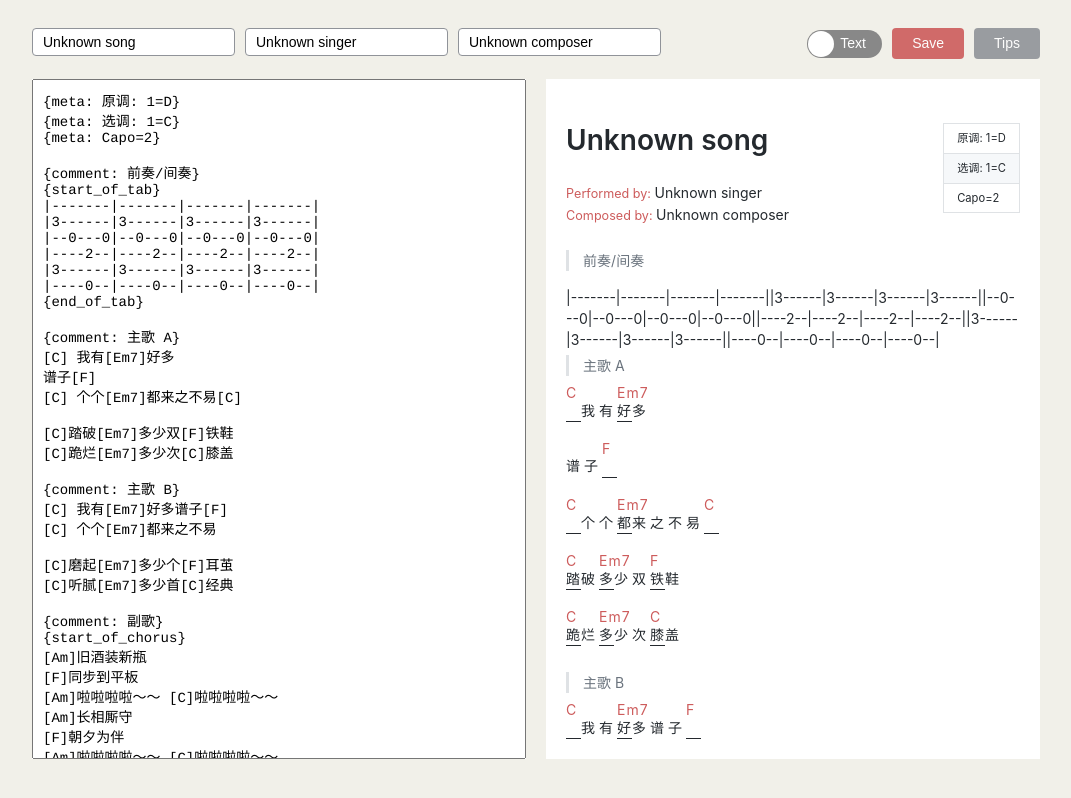
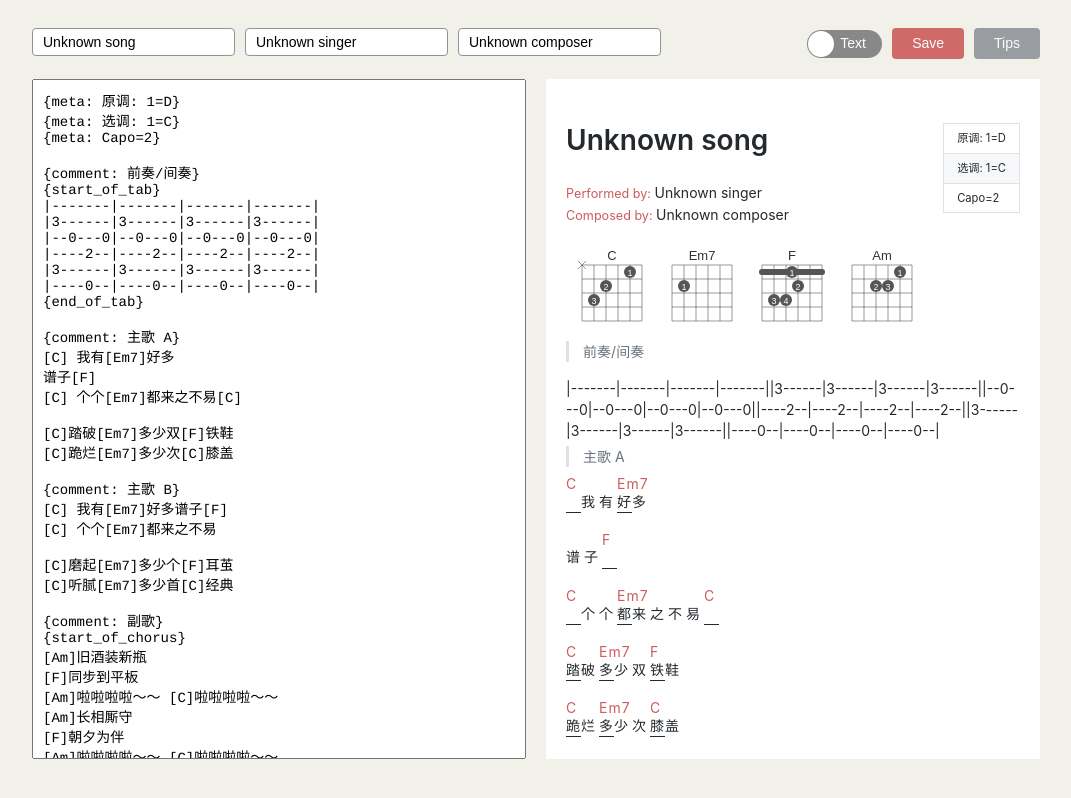
Before and after one commit to haixiangyan/guitar-tabs-editor, a React (Create React App) app: page / in a window 1280 px wide. Shown: the whole page, without its empty margins (104-1175 px from the left). Built offline with nearby package versions, Linux system fonts and the light colour scheme.

Commit message:
Add chord groups

```diff
--- a/src/components/Previewer/Body/Body.jsx
+++ b/src/components/Previewer/Body/Body.jsx
@@ -9,8 +9,6 @@ import './styles.css';
 // Import Parser
 import Parser from './Parser';
 
-import chords from '../../../assets/dataSource/chords';
-
 export default class Body extends PureComponent {
 
   render() {
@@ -19,19 +17,20 @@ export default class Body extends PureComponent {
       editorForm,
     } = this.props;
     let test1 = Parser.preProcess(editorForm.content);
-    let test = Parser.parseBody(test1, headerForm.isEmbedChord);
+    let parsedContent = Parser.parseBody(test1, headerForm.isEmbedChord);
+    let chords = Parser.parseChords(test1);
 
     return (
       <div className="ge-previewer-body-container">
-        {/*<div>*/}
-          {/*{*/}
-            {/*chords.map((chord) => (*/}
-              {/*<Chord chord={chord} options={{size: ''}}></Chord>*/}
-            {/*))*/}
-          {/*}*/}
-        {/*</div>*/}
+        <div>
+          {
+            !headerForm.isEmbedChord && chords.map((chord) => (
+              <Chord key={chord.name} chord={chord} options={{size: 'large'}}/>
+            ))
+          }
+        </div>
         {
-          test.map((renderedItem, index) => (
+          parsedContent.map((renderedItem, index) => (
             <section className="ge-previewer-section" key={index}>
               {renderedItem}
             </section>
--- a/src/components/Previewer/Body/Lyrics/Lyrics.jsx
+++ b/src/components/Previewer/Body/Lyrics/Lyrics.jsx
@@ -11,7 +11,7 @@ import './styles.css';
 import chords from '../../../../assets/dataSource/chords';
 
 // Define regular expression to get the chord
-const chordRegExp = /(?:\[([\w]*)\])?(.)?([^[]*)/g;
+const chordRegExp = /(?:\[([^\]]*)])?(.)?([^[]*)/g;
 const englishRegExp = /[a-zA-Z]/;
 
 const searchChord = (name) => {
@@ -49,7 +49,7 @@ export default class Lyrics extends PureComponent {
     })
 
     return chords;
-  }
+  };
 
   /**
    * Give a style to anchor according to its type
@@ -58,22 +58,13 @@ export default class Lyrics extends PureComponent {
     return {
       width: englishRegExp.test(anchor) ? 10 : 15,
     }
-  }
-
-  /**
-   * Give a style to lyrics container according to the type of chord
-   */
-  mapLyricsStyle = (isEmbedChord) => {
-    return {
-      paddingTop: isEmbedChord ? 15 : 10,
-      paddingBottom: isEmbedChord ? 15 : 10,
-    }
-  }
+  };
 
   render() {
     const {
       children,
-      isEmbedChord
+      isEmbedChord,
+      pushChords
     } = this.props;
 
     return (
@@ -85,7 +76,10 @@ export default class Lyrics extends PureComponent {
         <p className="ge-lyrics">
           {
             // Map each chord data to the lyrics
-            this.mapChords(children).map((chordData, index) => (
+            this.mapChords(children).map((chordData, index) => {
+              let chord = searchChord(chordData.name);
+
+              return (
               chordData.index > 0 ?
                 // Start with chord
                 <span className="ge-chord-item" key={index}>
@@ -96,7 +90,7 @@ export default class Lyrics extends PureComponent {
                     {
                       isEmbedChord ?
                       <span className="ge-anchor-chordimg">
-                        <Chord chord={searchChord(chordData.name)} options={{size: 'small'}}/>
+                        <Chord chord={chord} options={{size: 'small'}}/>
                       </span>
                       :
                       <span className="ge-anchor-chordname">{chordData.name}</span>
@@ -112,7 +106,7 @@ export default class Lyrics extends PureComponent {
                   <span>{chordData.anchor}</span>
                   <span>{chordData.extra}</span>
                 </span>
-            ))
+            )})
           }
         </p>
       </div>
@@ -122,8 +116,8 @@ export default class Lyrics extends PureComponent {
 
 Lyrics.propTypes = {
   isEmbedChord: PropTypes.bool
-}
+};
 
 Lyrics.defaultProps = {
   isEmbedChord: false
-}
+};
--- a/src/components/Previewer/Body/Parser.js
+++ b/src/components/Previewer/Body/Parser.js
@@ -3,6 +3,8 @@ import React from 'react';
 import Lyrics from './Lyrics/Lyrics';
 import Comment from './Comment/Comment';
 import Chorus from './Chorus/Chorus';
+
+import chords from '../../../assets/dataSource/chords';
 
 // Regular expression for global source text matching
 const metaRegExp = /^(?:{meta:([^}]*)})$/gm;
@@ -14,6 +16,18 @@ const endTabRegExp = /^{end_of_tab}$/g;
 const startChorusRegExp = /^{start_of_chorus}$/g;
 const endChorusRegExp = /^{end_of_chorus}$/g;
 const spaceRegExp = /^[\s]*$/g;
+const chordRegExp = /\[([^\]]*)]/g;
+
+// Search chord
+const searchChord = (name) => {
+  let chordsLen = chords.length;
+
+  for (let i = 0 ; i < chordsLen ; i++) {
+    if (chords[i].name === name) {
+      return chords[i];
+    }
+  }
+};
 
 export default {
   /**
@@ -144,6 +158,24 @@ export default {
     return renderedBuffer;
   },
   /**
+   * Get chords that appear in the lyrics
+   * @param source
+   */
+  parseChords(source) {
+    // Chords
+    let chords = new Set(),
+        chord = {};
+
+    source.replace(chordRegExp, (match, chordName) => {
+      chord = searchChord(chordName);
+      if (chord) {
+        chords.add(chord);
+      }
+    });
+
+    return Array.from(chords);
+  },
+  /**
    * Method to parse source
    * @param source
    */
```
